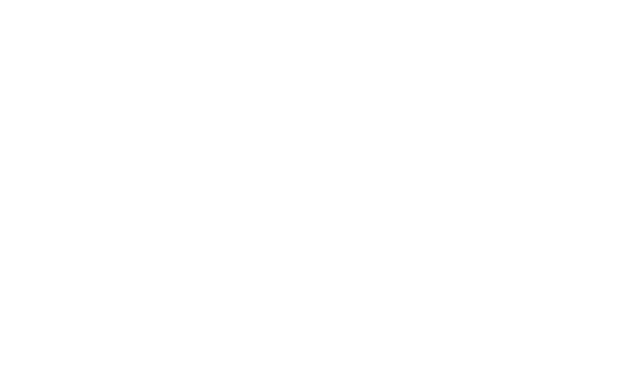
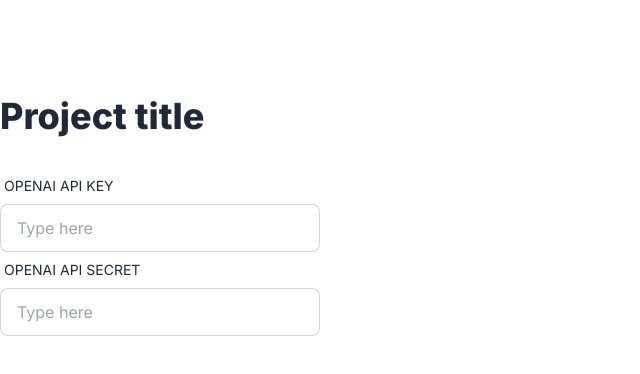
Before and after one commit to henry32144/bunnpou-ai, a Next.js app: page / in a window 1280 px wide. Shown: the top 374 px of the page, without its empty margins (0-640 px from the left). Built offline with nearby package versions, Linux system fonts and the light colour scheme.

Commit message:
Add library

```diff
--- a/app/layout.tsx
+++ b/app/layout.tsx
@@ -4,8 +4,8 @@
 const inter = Inter({ subsets: ['latin'] })
 
 export const metadata = {
-  title: 'Create Next App',
-  description: 'Generated by create next app',
+  title: 'Bunnpou AI',
+  description: 'Bunnpou AI is a help you improve Japanese writing by AI technology.',
 }
 
 export default function RootLayout({
--- a/app/page.tsx
+++ b/app/page.tsx
@@ -2,8 +2,28 @@
 
 export default function Home() {
   return (
-    <main className="flex min-h-screen flex-col items-center justify-between p-24">
-
+    <main className="flex">
+      <div className="md:container md:mx-auto py-24 prose">
+        <h1>Project title</h1>
+        <div className="form-control w-full max-w-xs">
+          <label className="label">
+            <span className="label-text">OPENAI API KEY</span>
+          </label>
+          <input
+            type="text"
+            placeholder="Type here"
+            className="input input-bordered w-full max-w-xs"
+          />
+          <label className="label">
+            <span className="label-text">OPENAI API SECRET</span>
+          </label>
+          <input
+            type="text"
+            placeholder="Type here"
+            className="input input-bordered w-full max-w-xs"
+          />
+        </div>
+      </div>
     </main>
   );
 }
--- a/package.json
+++ b/package.json
@@ -23,6 +23,7 @@
     "typescript": "5.1.3"
   },
   "devDependencies": {
+    "@tailwindcss/typography": "^0.5.9",
     "daisyui": "^3.0.3"
   }
 }
--- a/tailwind.config.js
+++ b/tailwind.config.js
@@ -14,5 +14,5 @@
       },
     },
   },
-  plugins: [require("daisyui")],
+  plugins: [require('@tailwindcss/typography'), require("daisyui")],
 }
```
Also changed, not shown: 1 other file (tests, documents, lock files or other folders).
